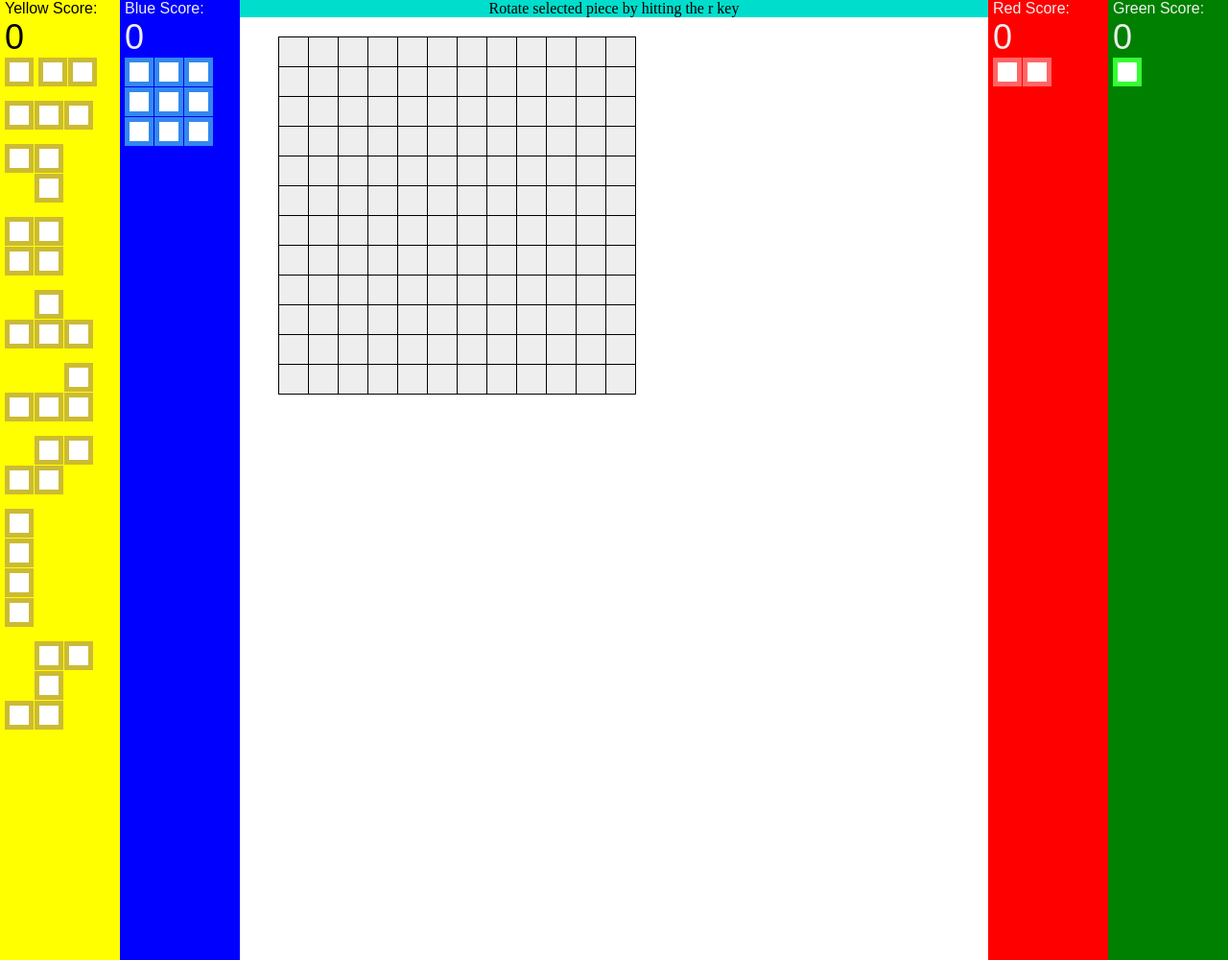
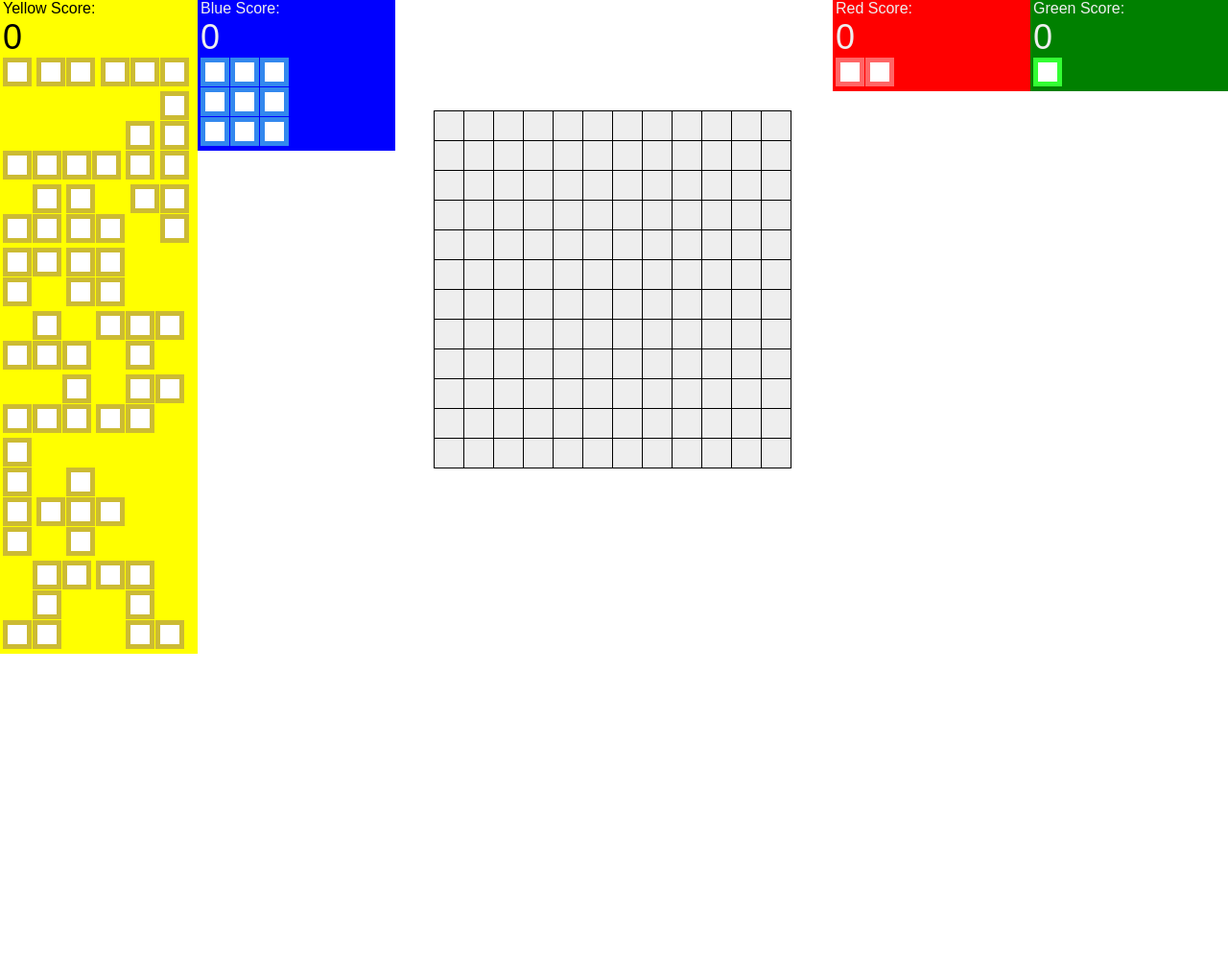
Before and after one commit to hintron/msedev_training, a PHP site: page /brickus.html in a window 1280 px wide. Shown: the whole page at 96% size. After the commit the page ends 681 px from the top, so only its background shows below. Run offline with PHP 8.4, Linux system fonts and the light colour scheme.

Commit message:
Project4: Created more pieces; Fixed bugs with some pieces
Adjusted css so more pieces could fit in toolbar.
Made a console.log become an alert, since it is important error.

```diff
--- a/project4/brickus.css
+++ b/project4/brickus.css
@@ -16,10 +16,10 @@ body {
 /************************************/
 
 .toolbar {
-    height: 1000px;
-    width: 120px;
+    /* Let height auto-fill */
+    width: 200px;
     font-family: Arial, sans-serif;
-    padding-left: 5px;
+    padding: 0 3px;
 }
 
 .score {
@@ -79,10 +79,8 @@ body {
 
 
 #header_container {
-    /* position: fixed; */
     background-color: #00ddcc;
     text-align: center;
-    /* padding: 10px 0; */
 }
 
 /************************************/
@@ -95,7 +93,7 @@ body {
     /* This makes the outer div actually have a height, because it would be zero with two floated block elements */
     overflow: hidden;
     /* TODO: Make a min width so that the floated rows don't get all messed up */
-    /* min-width: 500px; */
+    min-width: 380px;
 }
 
 .gameboard-row {
@@ -118,7 +116,6 @@ body {
 /************************************/
 
 .piece {
-    margin: 0 0 10px 0;
     /* Make it inline-block so that width is only as large as the tiles inside */
     display:  inline-block;
     /* This makes the height of each piece "fill in" while position = static,
--- a/project4/brickus.html
+++ b/project4/brickus.html
@@ -14,6 +14,8 @@
         player 2 = Blue
         player 3 = Red
         player 4 = Green
+
+        bitmap is the left to right, top to bottom representation of the piece, with 1's being a visible piece and 0's being an empty piece
      -->
     <div id="player1_toolbar" class="toolbar">
         <div>
@@ -26,14 +28,14 @@
         <!--     **************        -->
 
 
-        <!-- .piece[data-rows=1][data-cols=1][data-bitmap="1"][data-player=4]>.tile_row>.tile -->
+        <!-- .piece[data-rows=1][data-cols=1][data-bitmap="1"][data-player=1]>.tile_row>.tile -->
         <div class="piece" data-rows="1" data-cols="1" data-bitmap="1" data-player="1">
             <div class="tile_row">
                 <div class="tile"></div>
             </div>
         </div>
 
-        <!-- .piece[data-rows=1][data-cols=2][data-bitmap="11"][data-player=3]>(.tile_row>.tile+.tile) -->
+        <!-- .piece[data-rows=1][data-cols=2][data-bitmap="11"][data-player=1]>(.tile_row>.tile+.tile) -->
         <div class="piece" data-rows="1" data-cols="2" data-bitmap="11" data-player="1">
             <div class="tile_row">
                 <div class="tile"></div>
@@ -45,6 +47,63 @@
         <div class="piece" data-rows="1" data-cols="3" data-bitmap="111" data-player="1">
             <div class="tile_row">
                 <div class="tile"></div>
+                <div class="tile"></div>
+                <div class="tile"></div>
+            </div>
+        </div>
+        <!-- .piece[data-rows=1][data-cols=4][data-bitmap="1111"][data-player=1]>(.tile_row>.tile*4) -->
+        <div class="piece" data-rows="1" data-cols="4" data-bitmap="1111" data-player="1">
+            <div class="tile_row">
+                <div class="tile"></div>
+                <div class="tile"></div>
+                <div class="tile"></div>
+                <div class="tile"></div>
+            </div>
+        </div>
+
+        <!-- .piece[data-rows=2][data-cols=1][data-bitmap="11"][data-player=1]>(.tile_row>.tile)*2 -->
+        <div class="piece" data-rows="2" data-cols="1" data-bitmap="11" data-player="1">
+            <div class="tile_row">
+                <div class="tile"></div>
+            </div>
+            <div class="tile_row">
+                <div class="tile"></div>
+            </div>
+        </div>
+
+        <!-- .piece[data-rows=3][data-cols=1][data-bitmap="111"][data-player=1]>(.tile_row>.tile)*3 -->
+        <div class="piece" data-rows="3" data-cols="1" data-bitmap="111" data-player="1">
+            <div class="tile_row">
+                <div class="tile"></div>
+            </div>
+            <div class="tile_row">
+                <div class="tile"></div>
+            </div>
+            <div class="tile_row">
+                <div class="tile"></div>
+            </div>
+        </div>
+
+
+        <!-- .piece[data-rows=2][data-cols=2][data-bitmap="0111"][data-player=1]>(.tile_row>.tile.etile+.tile)+(.tile_row>.tile*2) -->
+        <div class="piece" data-rows="2" data-cols="2" data-bitmap="0111" data-player="1">
+            <div class="tile_row">
+                <div class="tile etile"></div>
+                <div class="tile"></div>
+            </div>
+            <div class="tile_row">
+                <div class="tile"></div>
+                <div class="tile"></div>
+            </div>
+        </div>
+
+        <!-- .piece[data-rows=2][data-cols=2][data-bitmap="1011"][data-player=1]>(.tile_row>.tile+.tile.etile)+(.tile_row>.tile*2) -->
+        <div class="piece" data-rows="2" data-cols="2" data-bitmap="1011" data-player="1">
+            <div class="tile_row">
+                <div class="tile"></div>
+                <div class="tile etile"></div>
+            </div>
+            <div class="tile_row">
                 <div class="tile"></div>
                 <div class="tile"></div>
             </div>
@@ -61,6 +120,19 @@
                 <div class="tile"></div>
             </div>
         </div>
+
+        <!-- .piece[data-rows=2][data-cols=2][data-bitmap="1110"][data-player=1]>(.tile_row>.tile*2)+(.tile_row>.tile+.tile.etile) -->
+        <div class="piece" data-rows="2" data-cols="2" data-bitmap="1110" data-player="1">
+            <div class="tile_row">
+                <div class="tile"></div>
+                <div class="tile"></div>
+            </div>
+            <div class="tile_row">
+                <div class="tile"></div>
+                <div class="tile etile"></div>
+            </div>
+        </div>
+
 
         <!-- .piece[data-rows=2][data-cols=2][data-bitmap="1111"][data-player=1]>(.tile_row>.tile*2)*2 -->
         <div class="piece" data-rows="2" data-cols="2" data-bitmap="1111" data-player="1">
@@ -89,6 +161,19 @@
             </div>
         </div>
 
+        <!-- .piece[data-rows=2][data-cols=3][data-bitmap="111010"][data-player=1]>(.tile_row>.tile*3)+(.tile_row>.tile.etile+.tile+.tile.etile) -->
+        <div class="piece" data-rows="2" data-cols="3" data-bitmap="111010" data-player="1">
+            <div class="tile_row">
+                <div class="tile"></div>
+                <div class="tile"></div>
+                <div class="tile"></div>
+            </div>
+            <div class="tile_row">
+                <div class="tile etile"></div>
+                <div class="tile"></div>
+                <div class="tile etile"></div>
+            </div>
+        </div>
 
         <!-- .piece[data-rows=2][data-cols=3][data-bitmap="001111"][data-player=1]>(.tile_row>.tile.etile+.tile.etile+.tile)+(.tile_row>.tile*3) -->
         <div class="piece" data-rows="2" data-cols="3" data-bitmap="001111" data-player="1">
@@ -104,8 +189,6 @@
             </div>
         </div>
 
-
-
         <!-- .piece[data-rows=2][data-cols=3][data-bitmap="011110"][data-player=1]>(.tile_row>.tile.etile+.tile+.tile)+(.tile_row>.tile+.tile+.tile.etile) -->
         <div class="piece" data-rows="2" data-cols="3" data-bitmap="011110" data-player="1">
             <div class="tile_row">
@@ -120,8 +203,9 @@
             </div>
         </div>
 
-        <!-- .piece[data-rows=1][data-cols=4][data-bitmap="1111"][data-player=1]>(.tile_row>.tile)*4 -->
-        <div class="piece" data-rows="1" data-cols="4" data-bitmap="1111" data-player="1">
+
+        <!-- .piece[data-rows=4][data-cols=1][data-bitmap="1111"][data-player=1]>(.tile_row>.tile)*4 -->
+        <div class="piece" data-rows="4" data-cols="1" data-bitmap="1111" data-player="1">
             <div class="tile_row">
                 <div class="tile"></div>
             </div>
@@ -136,8 +220,27 @@
             </div>
         </div>
 
+        <!-- .piece[data-rows=3][data-cols=3][data-bitmap="010111010"][data-player=1]>(.tile_row>.tile.etile+.tile+.tile.etile)+(.tile_row>.tile+.tile+.tile)+(.tile_row>.tile.etile+.tile+.tile.etile) -->
+        <div class="piece" data-rows="3" data-cols="3" data-bitmap="010111010" data-player="1">
+            <div class="tile_row">
+                <div class="tile etile"></div>
+                <div class="tile"></div>
+                <div class="tile etile"></div>
+            </div>
+            <div class="tile_row">
+                <div class="tile"></div>
+                <div class="tile"></div>
+                <div class="tile"></div>
+            </div>
+            <div class="tile_row">
+                <div class="tile etile"></div>
+                <div class="tile"></div>
+                <div class="tile etile"></div>
+            </div>
+        </div>
 
         <!-- .piece[data-rows=3][data-cols=3][data-bitmap="011010110"][data-player=1]>(.tile_row>.tile.etile+.tile+.tile)+(.tile_row>.tile.etile+.tile+.tile.etile)+(.tile_row>.tile+.tile+.tile.etile) -->
+
         <div class="piece" data-rows="3" data-cols="3" data-bitmap="011010110" data-player="1">
             <div class="tile_row">
                 <div class="tile etile"></div>
@@ -156,6 +259,25 @@
             </div>
         </div>
 
+
+        <!-- .piece[data-rows=3][data-cols=3][data-bitmap="110010011"][data-player=1]>(.tile_row>.tile+.tile+.tile.etile)+(.tile_row>.tile.etile+.tile+.tile.etile)+(.tile_row>.tile.etile+.tile+.tile) -->
+        <div class="piece" data-rows="3" data-cols="3" data-bitmap="110010011" data-player="1">
+            <div class="tile_row">
+                <div class="tile"></div>
+                <div class="tile"></div>
+                <div class="tile etile"></div>
+            </div>
+            <div class="tile_row">
+                <div class="tile etile"></div>
+                <div class="tile"></div>
+                <div class="tile etile"></div>
+            </div>
+            <div class="tile_row">
+                <div class="tile etile"></div>
+                <div class="tile"></div>
+                <div class="tile"></div>
+            </div>
+        </div>
 
 
     </div>
@@ -247,9 +369,11 @@
     <!-- See http://stackoverflow.com/a/2603709 -->
     <div id="gameboard_container">
 
+<!--
         <div id="header_container">
             <span>Rotate selected piece by hitting the r key</span>
         </div>
+-->
 
         <!--     **************        -->
         <!--      Gameboard            -->
--- a/project4/brickus.js
+++ b/project4/brickus.js
@@ -172,7 +172,7 @@ function mouseup_handler(mouse_event) {
 
     // Check to make sure the data embedded in the html makes sense
     if(rows*cols != bitmap.length){
-        console.log("Bitmap length does not match the rows and cols specified in the data properties!!");
+        alert("Bitmap length does not match the rows and cols specified in the data properties!!");
         console.log("rows: " + rows);
         console.log("cols: " + cols);
         console.log("bitmap.length: " + bitmap.length);
@@ -245,7 +245,6 @@ function mouseup_handler(mouse_event) {
 
 **/
 function get_underlying_gameboard_cell(element) {
-    console.log("Getting underlying gameboard cell...");
     var rect = element.getBoundingClientRect();
     var piece_x = rect.left;
     var piece_y = rect.top;
@@ -257,7 +256,6 @@ function get_underlying_gameboard_cell(element) {
     var gameboard_cell = document.elementFromPoint(piece_x, piece_y);
 
     if(gameboard_cell == null){
-        console.log("returning from Getting underlying gameboard cell null...");
         return null;
     }
 
```
